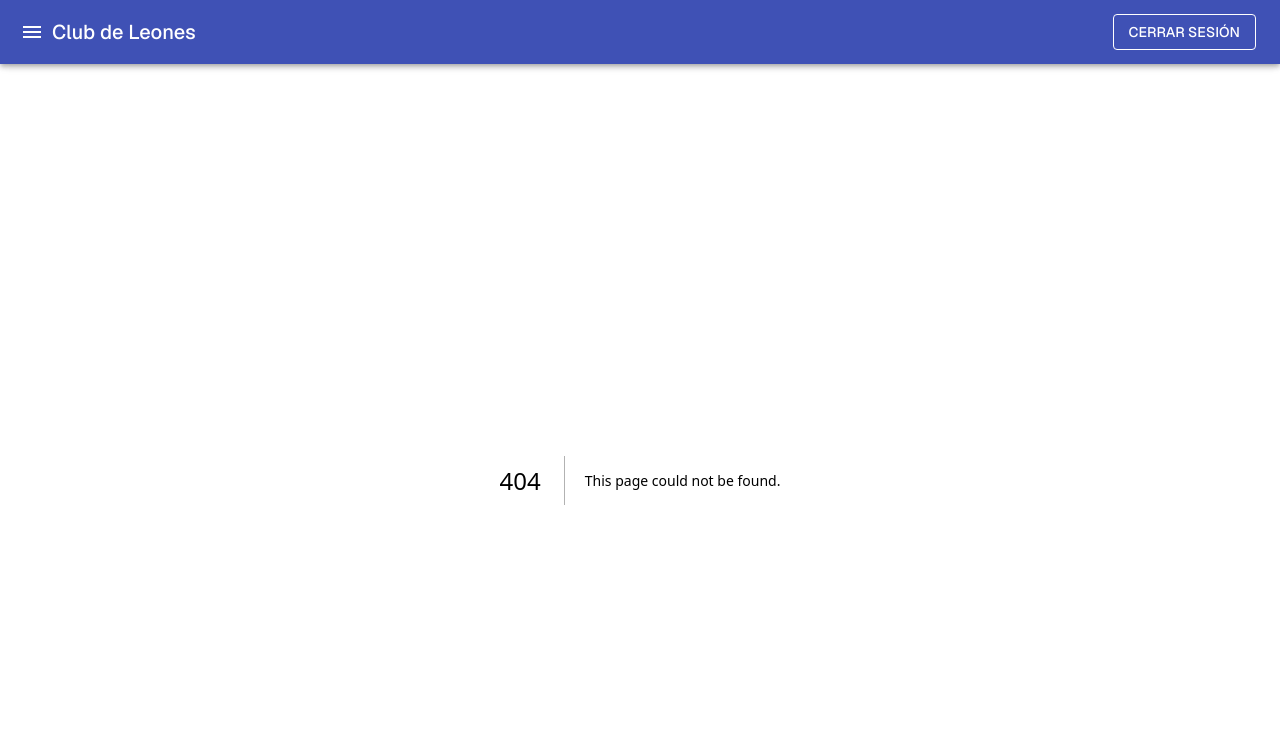
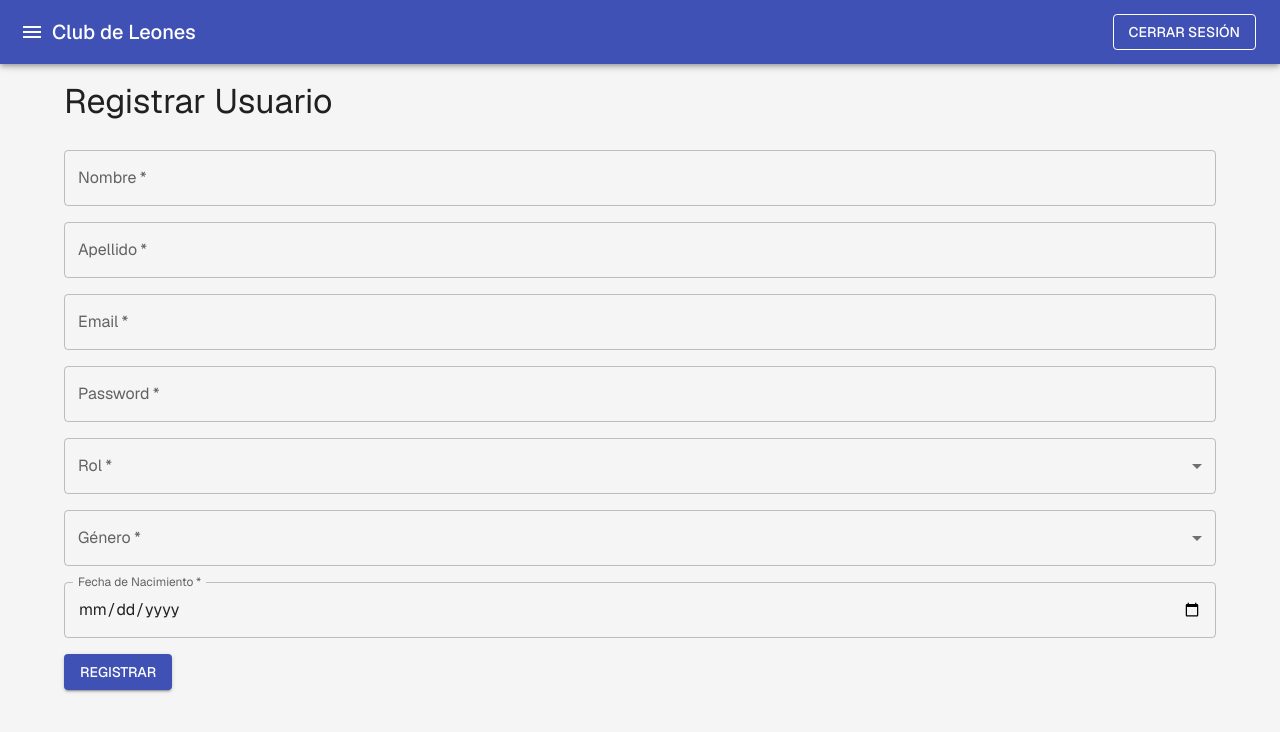
Before and after one commit to EstebanAM0106/frontend-club, a Next.js app: page /registroUsuario in a window 1280 px wide. Before the commit this address had no page. Shown: the top 732 px of the page. Built offline with nearby package versions, Linux system fonts and the light colour scheme; sample sign-in values are in the browser's storage; what @mui/material-nextjs would draw is missing.

Commit message:
feat: add RegistroUsuario component and page for user registration; update Sidebar for navigation

```diff
--- /dev/null
+++ b/src/app/registroUsuario/page.jsx
@@ -0,0 +1,12 @@
+import React from "react";
+import RegistroUsuario from "@/components/RegistroUsuario";
+
+const RegistroUsuarioPage = () => {
+  return (
+    <div>
+      <RegistroUsuario />
+    </div>
+  );
+};
+
+export default RegistroUsuarioPage;
--- /dev/null
+++ b/src/components/RegistroUsuario.jsx
@@ -0,0 +1,151 @@
+"use client";
+
+import React, { useState } from "react";
+import {
+  TextField,
+  Button,
+  Box,
+  Typography,
+  Alert,
+  MenuItem,
+} from "@mui/material";
+import axios from "@/services/api";
+
+const RegistroUsuario = () => {
+  const [formData, setFormData] = useState({
+    Nombre: "",
+    Apellido: "",
+    Email: "",
+    Password: "",
+    Rol: "",
+    Genero: "",
+    Fecha_Nacimiento: "", // Cambiado a Fecha_Nacimiento
+  });
+  const [successMessage, setSuccessMessage] = useState("");
+  const [errorMessage, setErrorMessage] = useState("");
+
+  const handleChange = (e) => {
+    setFormData({
+      ...formData,
+      [e.target.name]: e.target.value,
+    });
+  };
+
+  const handleSubmit = async (e) => {
+    e.preventDefault();
+    try {
+      await axios.post("/usuarios", formData);
+      setSuccessMessage("Usuario registrado con éxito");
+      setFormData({
+        Nombre: "",
+        Apellido: "",
+        Email: "",
+        Password: "",
+        Rol: "",
+        Genero: "",
+        Fecha_Nacimiento: "", // Cambiado a Fecha_Nacimiento
+      });
+    } catch (err) {
+      setErrorMessage("Error al registrar el usuario.");
+    }
+  };
+
+  return (
+    <Box component="form" onSubmit={handleSubmit} sx={{ mt: 4 }}>
+      <Typography variant="h4" gutterBottom>
+        Registrar Usuario
+      </Typography>
+      {successMessage && (
+        <Alert severity="success" sx={{ mb: 2 }}>
+          {successMessage}
+        </Alert>
+      )}
+      {errorMessage && (
+        <Alert severity="error" sx={{ mb: 2 }}>
+          {errorMessage}
+        </Alert>
+      )}
+      <TextField
+        fullWidth
+        label="Nombre"
+        name="Nombre"
+        value={formData.Nombre}
+        onChange={handleChange}
+        required
+        sx={{ mt: 2 }}
+      />
+      <TextField
+        fullWidth
+        label="Apellido"
+        name="Apellido"
+        value={formData.Apellido}
+        onChange={handleChange}
+        required
+        sx={{ mt: 2 }}
+      />
+      <TextField
+        fullWidth
+        label="Email"
+        name="Email"
+        type="email"
+        value={formData.Email}
+        onChange={handleChange}
+        required
+        sx={{ mt: 2 }}
+      />
+      <TextField
+        fullWidth
+        label="Password"
+        name="Password"
+        type="password"
+        value={formData.Password}
+        onChange={handleChange}
+        required
+        sx={{ mt: 2 }}
+      />
+      <TextField
+        fullWidth
+        select
+        label="Rol"
+        name="Rol"
+        value={formData.Rol}
+        onChange={handleChange}
+        required
+        sx={{ mt: 2 }}
+      >
+        <MenuItem value="user">User</MenuItem>
+        <MenuItem value="admin">Admin</MenuItem>
+      </TextField>
+      <TextField
+        fullWidth
+        select
+        label="Género"
+        name="Genero"
+        value={formData.Genero}
+        onChange={handleChange}
+        required
+        sx={{ mt: 2 }}
+      >
+        <MenuItem value="masculino">Masculino</MenuItem>
+        <MenuItem value="femenino">Femenino</MenuItem>
+        <MenuItem value="otro">Otro</MenuItem>
+      </TextField>
+      <TextField
+        fullWidth
+        label="Fecha de Nacimiento"
+        name="Fecha_Nacimiento" // Cambiado a Fecha_Nacimiento
+        type="date"
+        value={formData.Fecha_Nacimiento} // Cambiado a Fecha_Nacimiento
+        onChange={handleChange}
+        required
+        InputLabelProps={{ shrink: true }}
+        sx={{ mt: 2 }}
+      />
+      <Button type="submit" variant="contained" color="primary" sx={{ mt: 2 }}>
+        Registrar
+      </Button>
+    </Box>
+  );
+};
+
+export default RegistroUsuario;
--- a/src/components/Sidebar.jsx
+++ b/src/components/Sidebar.jsx
@@ -20,6 +20,7 @@ import {
   Close,
   ListAlt,
   Timer,
+  PersonAdd,
 } from "@mui/icons-material";
 
 const Sidebar = () => {
@@ -55,6 +56,11 @@ const Sidebar = () => {
       text: "Registrar Tiempo",
       href: "/registroTiempo",
       icon: <Timer />,
+    },
+    {
+      text: "Registrar Usuario",
+      href: "/registroUsuario",
+      icon: <PersonAdd />,
     },
   ];
 
```
